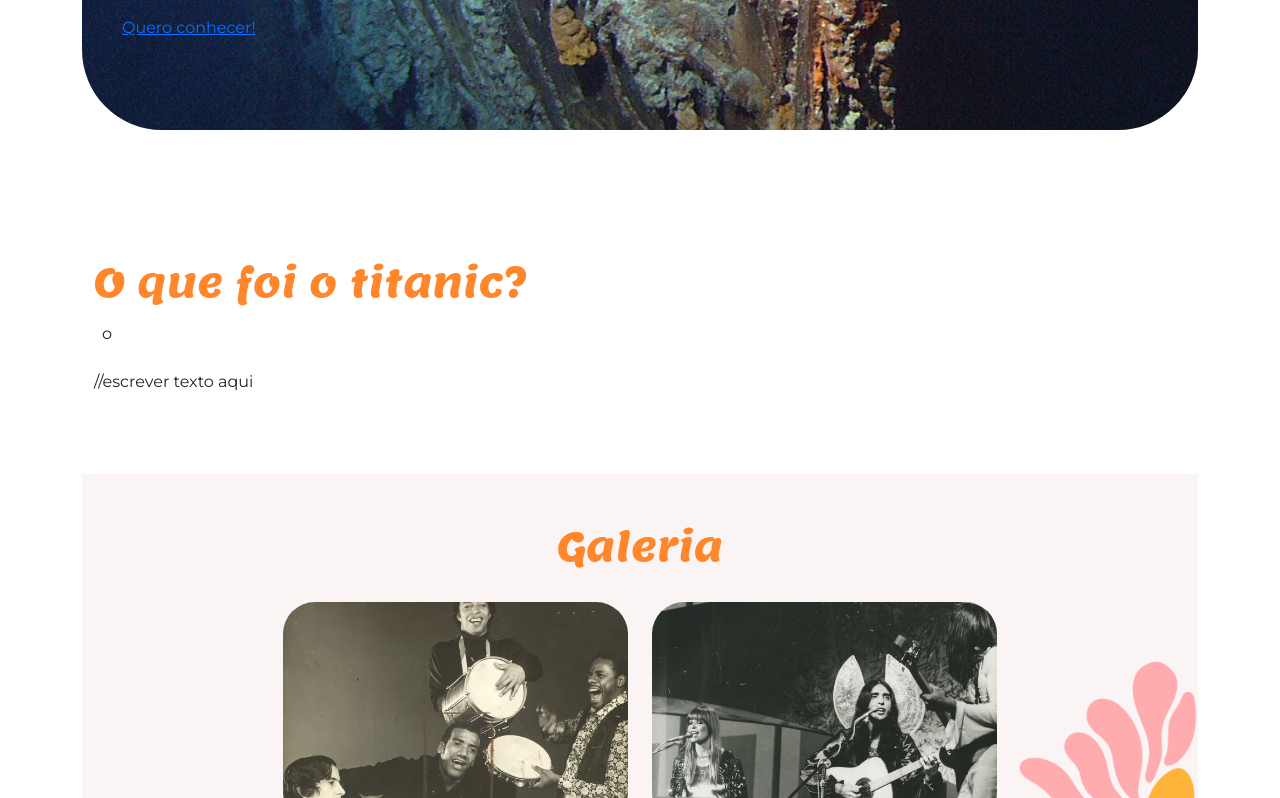
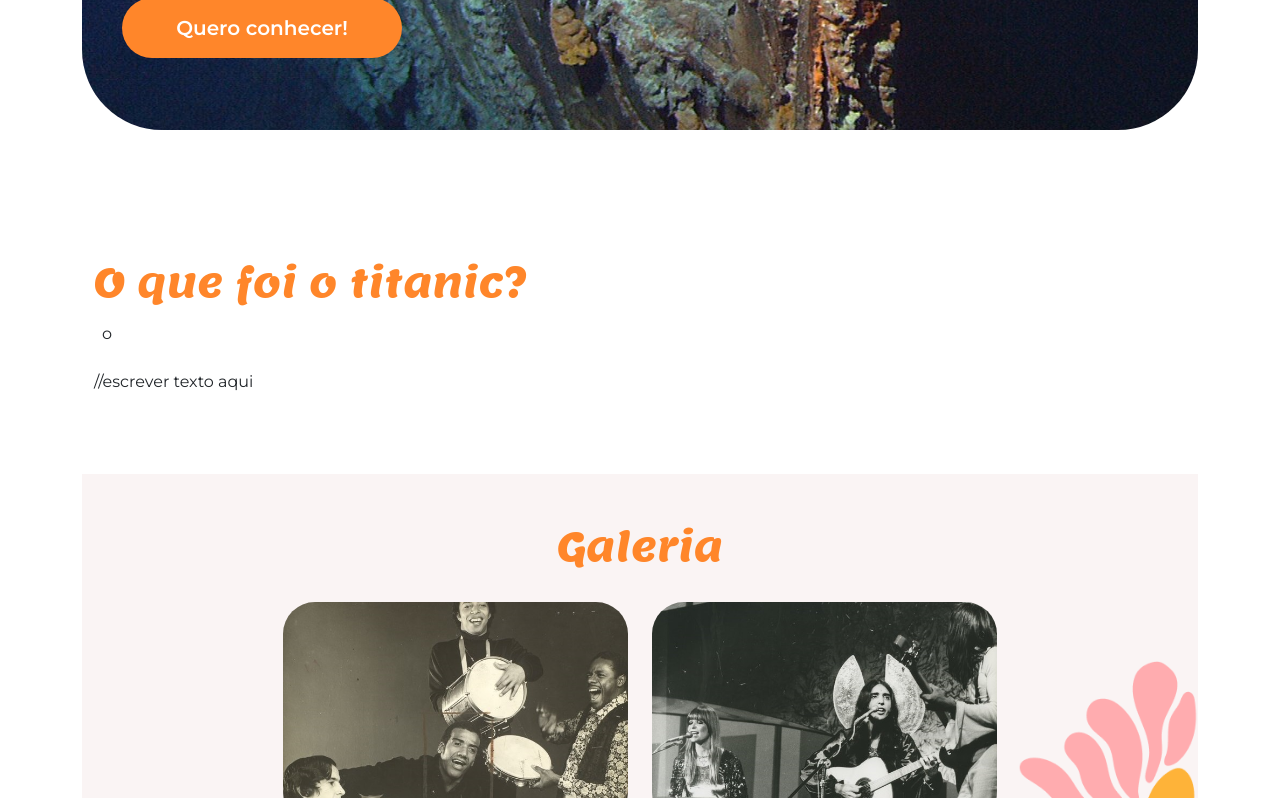
Before and after one commit to davi-2707/Acessibilidade-na-web.-Alura-3, a plain HTML site: page index.html in a window 1280 px wide. Shown: the part 1182-1980 px from the top of the page. Drawn offline with nearby package versions, Linux system fonts and the light colour scheme; a script that the page names is missing.

Commit message:
Add files via upload

```diff
--- a/index.html
+++ b/index.html
@@ -34,9 +34,8 @@
                     <h1 class="display-4 text-white fst-italic fw-bold">Boas-vindas a</h1>
                     <img src="img/Titanic_(1997_film)_logo.svg.png" alt="Logotipo secundário do Titanic" class="mb-3" width="563"
                         height="278" loading="lazy">
-                    <a href="#titanic
-                        class="btn btn-primary btn-lg botao-inicio fw-semibold">Quero
-                        conhecer!</a>
+                    <a href="#Titanic" class="btn btn-primary btn-lg botao-inicio fw-semibold">Quero conhecer!</a>
+
                 </div>
 
             </div>
```
